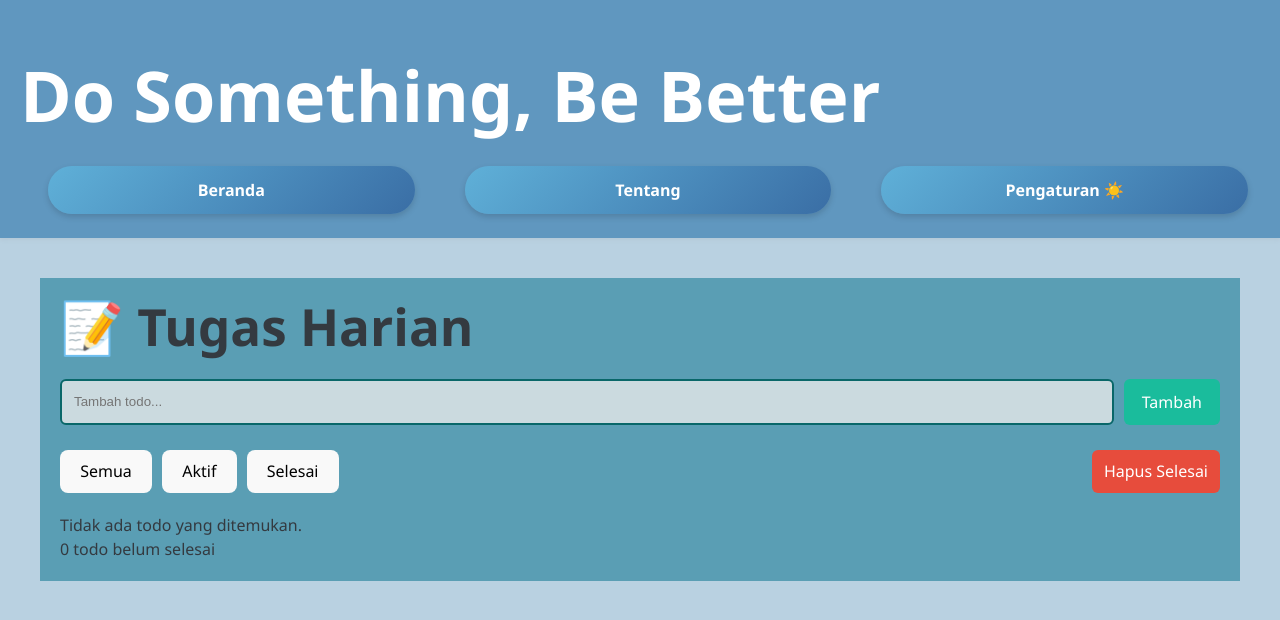
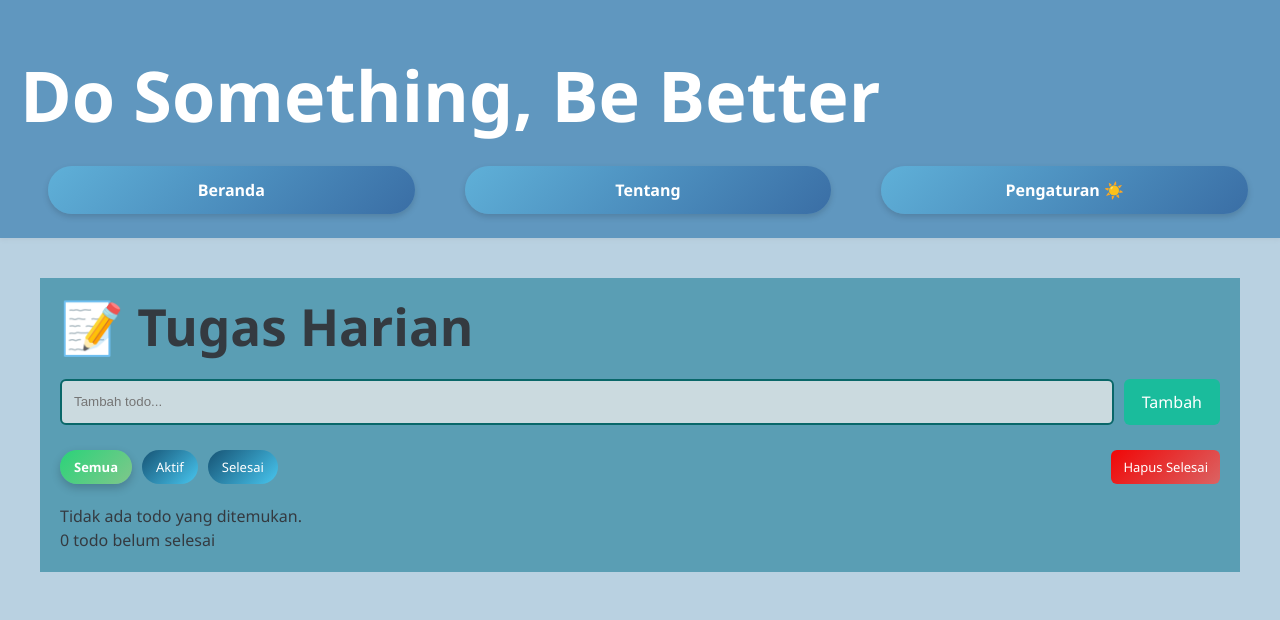
Before and after one commit to 241131015-png/frontend_UAS, a React (Vite) app: page / in a window 1280 px wide. Shown: the top 620 px of the page. Built offline with nearby package versions, Linux system fonts and the light colour scheme.

Commit message:
update style

```diff
--- a/src/App.css
+++ b/src/App.css
@@ -270,10 +270,37 @@ body {
     margin-bottom: 20px;
 }
 
+/* Style tombol filter */
+.filters button {
+    background: linear-gradient(135deg, #165374, #48c6ef);
+    color: white;
+    border: none;
+    padding: 8px 14px;
+    border-radius: 999px;
+    font-size: 13px;
+    cursor: pointer;
+    transition: transform 0.2s ease, box-shadow 0.2s ease;
+}
+
+/* Efek hover */
+.filters button:hover {
+    transform: translateY(-1px);
+    box-shadow: 0 4px 10px rgba(0,0,0,.15);
+}
+
+/* Tombol aktif (yang sedang dipilih) */
+.filters button.active {
+    background: linear-gradient(135deg, #2ad379, #80c78b);
+    color: #ffffff;
+    font-weight: bold;
+    box-shadow: 0 4px 10px rgba(0,0,0,.2);
+}
+
+
 .filters .btn-clear {
     margin-left: auto;
     cursor: pointer;
-    background: #e74c3c;
+    background: linear-gradient(135deg, #f00707, #db6363);
     color: white;
     border: none;
     padding: 8px 12px;
```
